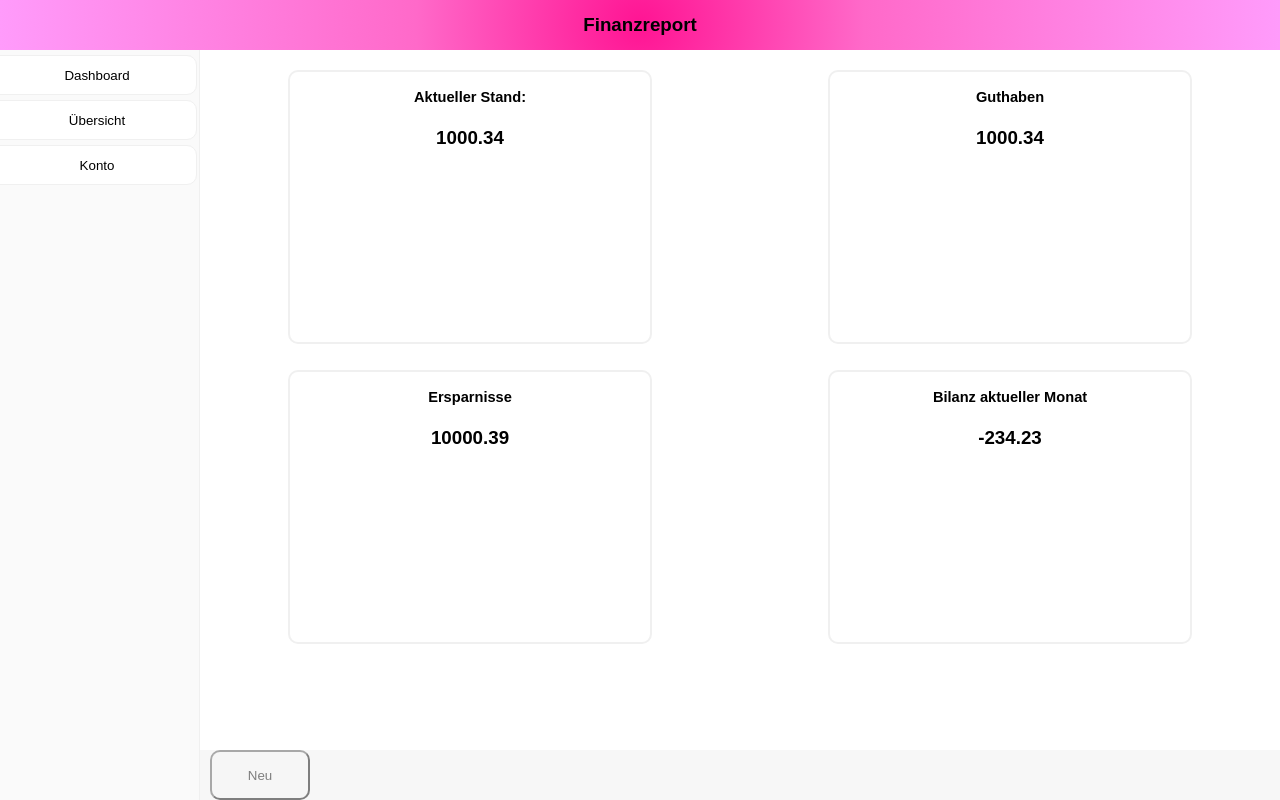
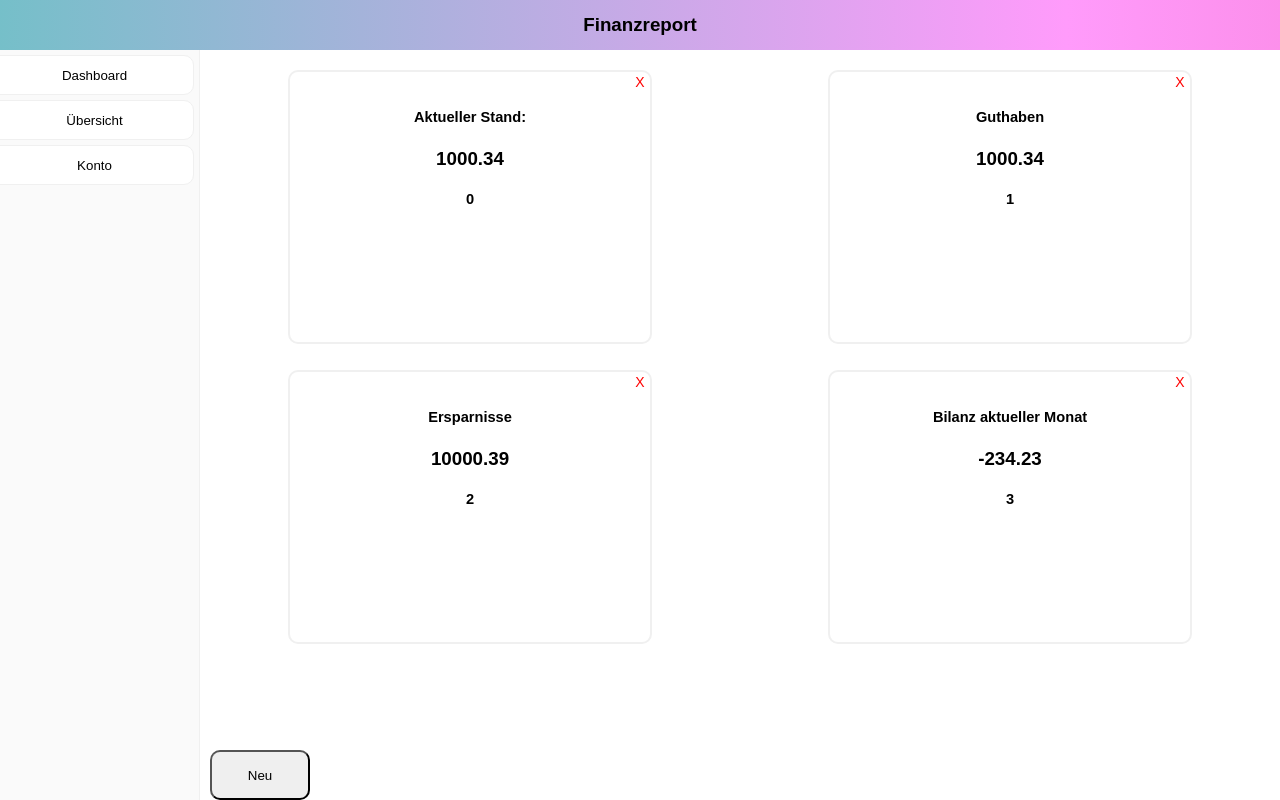
Before and after one commit to Infpowertower/finanzreport_web, a React (Create React App) app: page / in a window 1280 px wide. Built offline with nearby package versions, Linux system fonts and the light colour scheme.

Commit message:
clean up and starting work on closing/deleting panels

```diff
--- a/src/App.css
+++ b/src/App.css
@@ -38,7 +38,12 @@ body {
     grid-area: navbar;
     display: grid;
     background: deeppink;
-    background: radial-gradient(circle, #ff1493 0%, #ff69C9 35%, #ff9BFB 100%);
+    background: linear-gradient(-90deg, #EE7752, #E73C7E, #ff9BFB, #23D5AB);
+    background-size: 400% 400%;
+    animation-name: anim-navbar;
+    animation-duration: 60s;
+    animation-timing-function: linear;
+    animation-iteration-count: infinite;
     padding: 0;
     margin: 0;
 }
@@ -47,8 +52,21 @@ body {
     margin: auto;
 }
 
+@keyframes anim-navbar {
+  0% {
+		background-position: 0% 50%
+	}
+	50% {
+		background-position: 100% 50%
+	}
+	100% {
+		background-position: 0% 50%
+	}
+}
+
 .Showroom {
   grid-area: showroom;
+  height: 100%;
   display: grid;
   grid-template-rows: auto 50px;
   grid-template-areas:
@@ -57,14 +75,15 @@ body {
 }
 
 .Dashboard {
+    grid-area: app;
     background-color: white;
     display: grid;
     grid-template-columns: 1fr;
     grid-template-rows: 280px;
     grid-row-gap: 20px;
-    overflow: auto;
     padding-top: 20px;
-    padding-bottom: auto;
+    height: 100%;
+    overflow-y: auto;
 }
 
 @media screen and (min-width: 1060px) {
@@ -88,51 +107,36 @@ body {
     }
 }
 
-.Menu {
-    background-color: #FAFAFA;
-    border-right: 1px solid #F0F0F0;
-    position: sticky;
-    grid-area: menu;
-    text-align: center;
-}
-
-.MenuButton {
-    border: unset;
-    border: none;
-    border: 1px solid #F0F0F0;
-    border-bottom-right-radius: 10px;
-    border-top-right-radius: 10px;
-    width: 100%;
-    height: 40px;
-    margin-top: 5px;
-    background: white;
-    color: black;
-    margin-left: -5px;
-    position: sticky;
-}
-
-.MenuButton:hover {
-    background: #ff1493;
-    background: linear-gradient(to right, #ff1493 0%, #ff69C9 25%, #ffffff 100%);
-    color: white;
-}
 
 .Panel {
     background-color: #FFFFFF;
     border: 2px solid #F0F0F0;
     border-radius: 10px;
-    text-align: center;
     height: 270px;
     width: 360px;
     margin-left: auto;
     margin-right: auto;
+    text-align: center;
+}
+
+.Close {
+    all: unset;
+    margin-left: 340px;
+    width: 20px;
+    height: 20px;
+    text-align: center;
+    padding: 0;
+    color: red;
+    font-size: 14px;
+}
+
+.Close:hover {
+  cursor: pointer;
 }
 
 .ButtonBar {
     grid-area: buttons;
     position: sticky;
-    background-color: #F0F0F0;
-    opacity: 0.5;
     bottom: 0;
     width: 100%;
     display: inline;
@@ -143,5 +147,5 @@ body {
     height: 100%;
     width: 100px;
     border-radius: 10px;
-    z-index: 1;
+    opacity: 1;
 }
--- a/src/App.js
+++ b/src/App.js
@@ -14,16 +14,30 @@ class NavBar extends Component {
 }
 
 class Showroom extends Component {
+  constructor(props) {
+    super(props);
+    this.state = {
+      panels: [{title: 'Aktueller Stand:', value: 1000.34},
+      {title: 'Guthaben', value: 1000.34},
+      {title: 'Ersparnisse', value: 10000.39},
+      {title: 'Bilanz aktueller Monat', value: -234.23}]
+    }
+    this.deletePanel = this.deletePanel.bind(this);
+  }
+
+  deletePanel(id) {
+    let newPanels = this.state.panels;
+    newPanels.splice(id, 1);
+    console.log(newPanels);
+    this.setState = {panels: newPanels};
+  }
+
   render() {
     return(
       <div className="Showroom">
         <Dashboard
-          panels={
-            [{title: 'Aktueller Stand:', value: 1000.34},
-            {title: 'Guthaben', value: 1000.34},
-            {title: 'Ersparnisse', value: 10000.39},
-            {title: 'Bilanz aktueller Monat', value: -234.23}]
-          }
+          panels= {this.state.panels}
+          deletePanel = {this.deletePanel}
         />
         <ButtonBar />
       </div>
@@ -34,38 +48,65 @@ class Showroom extends Component {
 class Dashboard extends Component {
     constructor(props) {
         super(props);
-        this.initPanels = this.initPanels.bind(this);
-        this.state = {
-          panels: this.props.panels,
-        };
+        this.makePanels = this.makePanels.bind(this);
     }
 
-    initPanels() {
-      if (this.state.panels) {
-        return(this.state.panels.map(panel =>
-          <Panel title={panel.title} value={panel.value} />
+    makePanels() {
+      if (this.props.panels) {
+        return(this.props.panels.map((panel, i) =>
+          <Panel id={i} title={panel.title} value={panel.value} key={i} deletePanel={this.props.deletePanel} />
         ));
       }
     }
 
+
+
     render() {
         return (
             <section className='Dashboard'>
-                {this.initPanels()}
+                {this.makePanels()}
             </section>
         )
     }
 }
 
 class Panel extends Component {
+    constructor(props) {
+      super(props);
+      this.state={background: 'white'};
+      this.changeColor = this.changeColor.bind(this);
+      this.handleClick = this.handleClick.bind(this);
+    }
+    changeColor() {
+      const newColor = this.state.background === 'white' ? 'grey' : 'white';
+      this.setState({background: newColor});
+    }
+
+    handleClick(e) {
+      this.props.deletePanel(this.props.id);
+    }
+
     render() {
         return (
-            <div className='Panel'>
+            <div style={{background: this.state.background}} className='Panel'>
+                <button className="Close" onClick={this.handleClick}>X</button>
                 <h3>{this.props.title}</h3>
                 <h1>{this.props.value}</h1>
+                <h3>{this.props.id}</h3>
             </div>
         )
     }
+}
+
+class Overwatch extends Component {
+  render() {
+    return(
+      <section className='Dashboard'>
+        <h1>Overwatch aktiviert!</h1>
+      </section>
+
+    );
+  }
 }
 
 class ButtonBar extends Component {
@@ -95,10 +136,6 @@ class App extends Component {
     }
 
     render() {
-        let location;
-        if (this.state.location === 0) {
-          location = <Dashboard />;
-        }
         return (
             <div className="App">
                 <NavBar />
--- /dev/null
+++ b/src/Menu.css
@@ -0,0 +1,24 @@
+.Menu {
+    background-color: #FAFAFA;
+    border-right: 1px solid #F0F0F0;
+    grid-area: menu;
+}
+
+.MenuButton {
+    border: unset;
+    border: 1px solid #F0F0F0;
+    border-bottom-right-radius: 10px;
+    border-top-right-radius: 10px;
+    width: 100%;
+    height: 40px;
+    margin-top: 5px;
+    background: white;
+    color: black;
+    margin-left: -5px;
+}
+
+.MenuButton:hover {
+    background: #ff1493;
+    background: linear-gradient(to right, #ff1493 0%, #ff69C9 25%, #ffffff 100%);
+    color: white;
+}
--- a/src/Menu.js
+++ b/src/Menu.js
@@ -1,4 +1,5 @@
 import React, { Component } from 'react';
+import './Menu.css';
 
 export class Menu extends Component {
     constructor(props) {
@@ -7,7 +8,8 @@ export class Menu extends Component {
     };
 
     createButtons() {
-        return (this.props.items.map(item => <MenuButton name={item[0]}/>))
+        return (this.props.items.map((item, i) =>
+          <MenuButton name={item[0]} key={i} />))
     };
 
 
```
